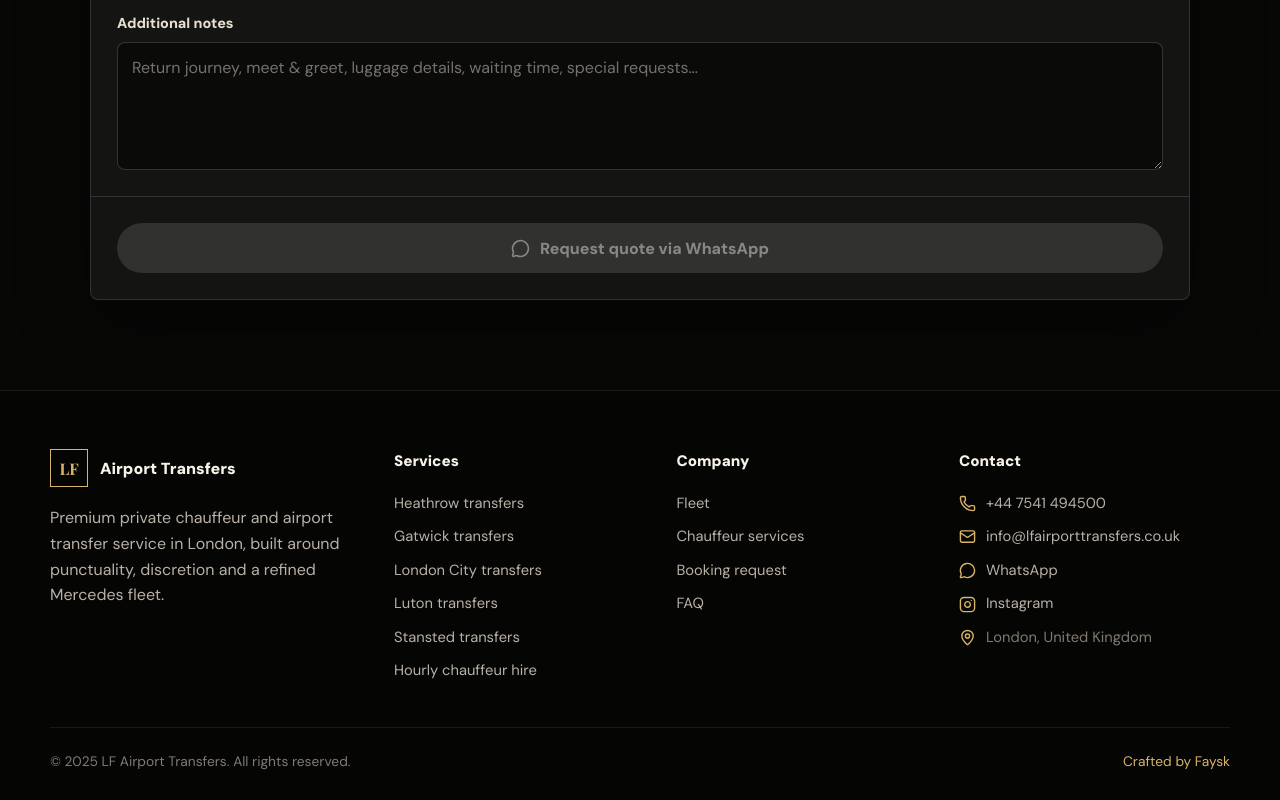
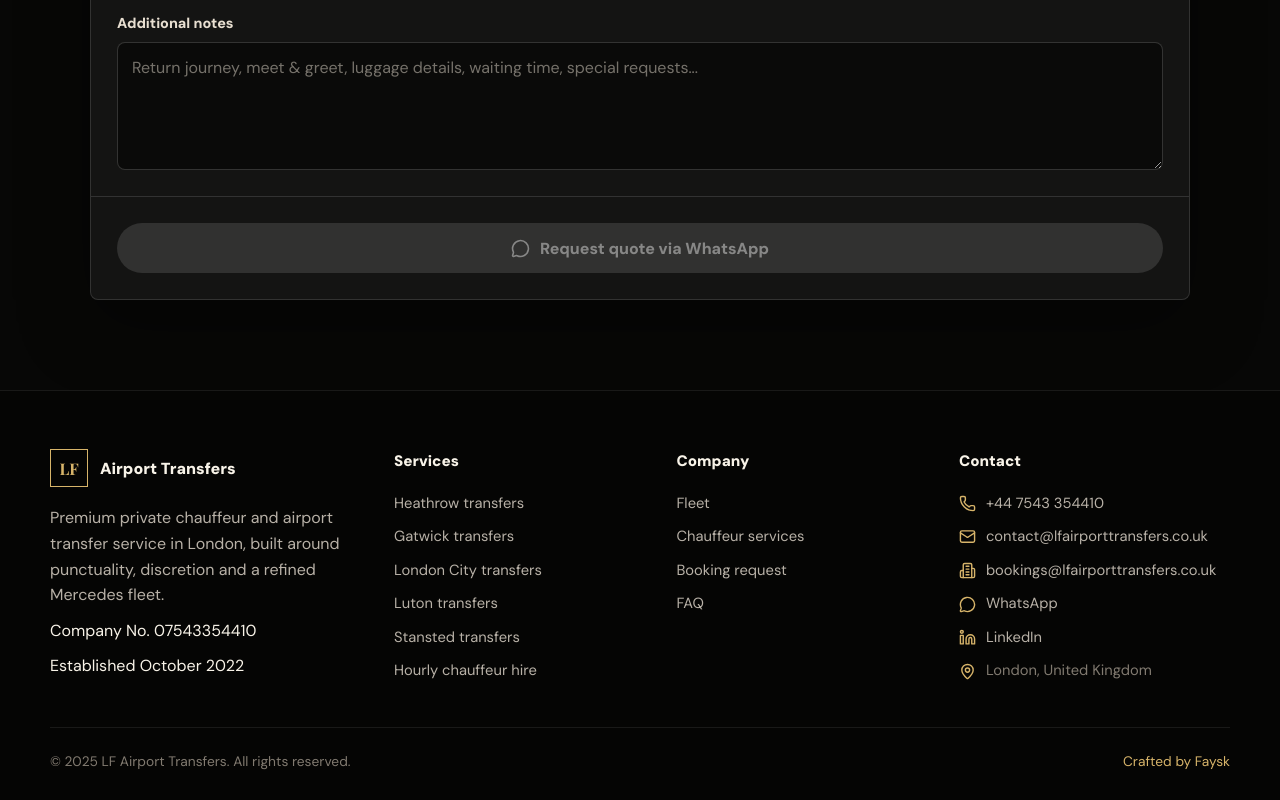
Before and after one commit to Faysk/lfairporttransfers, a Next.js app: page /booking in a window 1280 px wide. Shown: the part 1270-2070 px from the top of the page. Built offline with nearby package versions, Linux system fonts and the light colour scheme; no server answers.

Commit message:
feat: update business contact details and add founding information

```diff
--- a/src/app/layout.tsx
+++ b/src/app/layout.tsx
@@ -91,6 +91,13 @@ const structuredData = {
   url: siteUrl,
   email: business.email,
   telephone: business.phoneDisplay,
+  foundingDate: '2022-10',
+  identifier: {
+    '@type': 'PropertyValue',
+    propertyID: 'UK Company Number',
+    value: business.companyNumber,
+  },
+  sameAs: [business.linkedin],
   image: `${siteUrl}/opengraph-image`,
   priceRange: '£££',
   areaServed: [
--- a/src/components/Contact.tsx
+++ b/src/components/Contact.tsx
@@ -58,6 +58,10 @@ ${form.message || 'No extra notes yet.'}
             <a href={`mailto:${business.email}`}>
               <Mail aria-hidden="true" />
               <span>{business.email}</span>
+            </a>
+            <a href={`mailto:${business.bookingsEmail}`}>
+              <Mail aria-hidden="true" />
+              <span>{business.bookingsEmail}</span>
             </a>
             <span>
               <Clock3 aria-hidden="true" />
--- a/src/components/Footer.tsx
+++ b/src/components/Footer.tsx
@@ -1,5 +1,5 @@
 import Link from 'next/link';
-import { Instagram, Mail, MapPin, MessageCircle, Phone } from 'lucide-react';
+import { Building2, Linkedin, Mail, MapPin, MessageCircle, Phone } from 'lucide-react';
 import { buildWhatsAppUrl, business, defaultBookingMessage } from '@/lib/contact';
 
 const footerRoutes = [
@@ -24,6 +24,8 @@ export default function Footer() {
             Premium private chauffeur and airport transfer service in London, built around
             punctuality, discretion and a refined Mercedes fleet.
           </p>
+          <span className="footer-meta">Company No. {business.companyNumber}</span>
+          <span className="footer-meta">Established {business.founded}</span>
         </div>
 
         <div className="footer-column">
@@ -61,6 +63,10 @@ export default function Footer() {
             <Mail aria-hidden="true" />
             {business.email}
           </a>
+          <a href={`mailto:${business.bookingsEmail}`} className="footer-contact">
+            <Building2 aria-hidden="true" />
+            {business.bookingsEmail}
+          </a>
           <a
             href={buildWhatsAppUrl(defaultBookingMessage)}
             className="footer-contact"
@@ -71,13 +77,13 @@ export default function Footer() {
             WhatsApp
           </a>
           <a
-            href={business.instagram}
+            href={business.linkedin}
             className="footer-contact"
             target="_blank"
             rel="noopener noreferrer"
           >
-            <Instagram aria-hidden="true" />
-            Instagram
+            <Linkedin aria-hidden="true" />
+            LinkedIn
           </a>
           <span className="footer-contact muted">
             <MapPin aria-hidden="true" />
--- a/src/lib/contact.ts
+++ b/src/lib/contact.ts
@@ -1,9 +1,16 @@
 export const business = {
   name: 'LF Airport Transfers',
-  phoneDisplay: '+44 7541 494500',
-  whatsappNumber: '447541494500',
-  email: 'info@lfairporttransfers.co.uk',
-  instagram: 'https://instagram.com/lfairporttransfers',
+  phoneDisplay: '+44 7543 354410',
+  whatsappNumber: '447543354410',
+  email: 'contact@lfairporttransfers.co.uk',
+  bookingsEmail: 'bookings@lfairporttransfers.co.uk',
+  supportEmail: 'support@lfairporttransfers.co.uk',
+  adminEmail: 'admin@lfairporttransfers.co.uk',
+  infoEmail: 'info@lfairporttransfers.co.uk',
+  companyNumber: '07543354410',
+  founded: 'October 2022',
+  linkedin: 'https://www.linkedin.com/company/lfairporttransfers/',
+  instagram: '',
   siteUrl: process.env.NEXT_PUBLIC_SITE_URL || 'https://lfairporttransfers.co.uk',
 };
 
```
